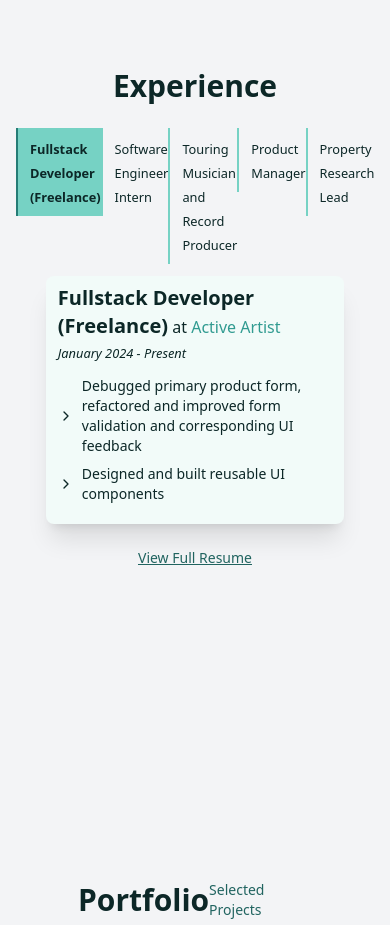
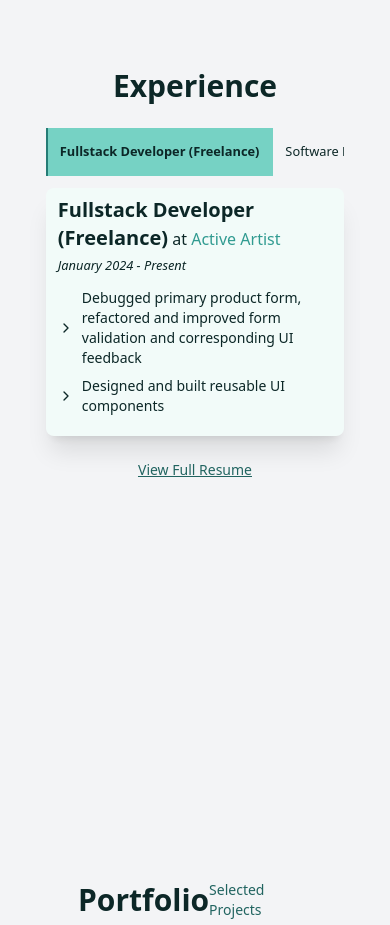
Before and after one commit to danjzych/portfolio-website, a SvelteKit app: page / in a window 390 px wide. Shown: the part 1780-2705 px from the top of the page. Built offline with nearby package versions, Linux system fonts and the light colour scheme.

Commit message:
Styled ToggleBar for mobile

```diff
--- a/src/components/ToggleBar.svelte
+++ b/src/components/ToggleBar.svelte
@@ -5,12 +5,14 @@
 	export let selected: number;
 </script>
 
-<ul class="col-span-2 flex md:block">
+<ul class="flex w-5/6 overflow-y-scroll md:col-span-2 md:block">
 	{#each items as item, i}
-		<li>
+		<li class="flex-shrink-0">
 			<button
-				class="w-full border-l-2 border-iceberg-300 py-2 pl-3 text-left font-light hover:cursor-pointer hover:bg-iceberg-100 hover:font-normal"
-				class:active={selected === i}
+				class="flex max-h-16 min-h-12 items-center border-l-2 px-3 py-2 text-left hover:cursor-pointer md:w-full md:hover:bg-iceberg-100 md:hover:font-normal {selected ===
+				i
+					? 'border-iceberg-600 bg-iceberg-300 font-semibold'
+					: 'border-iceberg-300 font-light'}"
 				on:click={() => (selected = i)}
 			>
 				<small>{item.position.title}</small>
@@ -18,9 +20,3 @@
 		</li>
 	{/each}
 </ul>
-
-<style>
-	.active {
-		@apply border-iceberg-600 bg-iceberg-300 font-semibold;
-	}
-</style>
--- a/src/components/sections/Experience.svelte
+++ b/src/components/sections/Experience.svelte
@@ -50,7 +50,7 @@
 		</div>
 		{#if inView}
 			<div
-				class="w-inherit md:grid md:grid-cols-6 md:gap-4"
+				class="w-inherit flex flex-col items-center md:grid md:flex-none md:grid-cols-6 md:items-start md:gap-4"
 				transition:blur={{ delay: 200, duration: 400 }}
 			>
 				<ToggleBar items={experiences} bind:selected={selectedIdx} />
```
